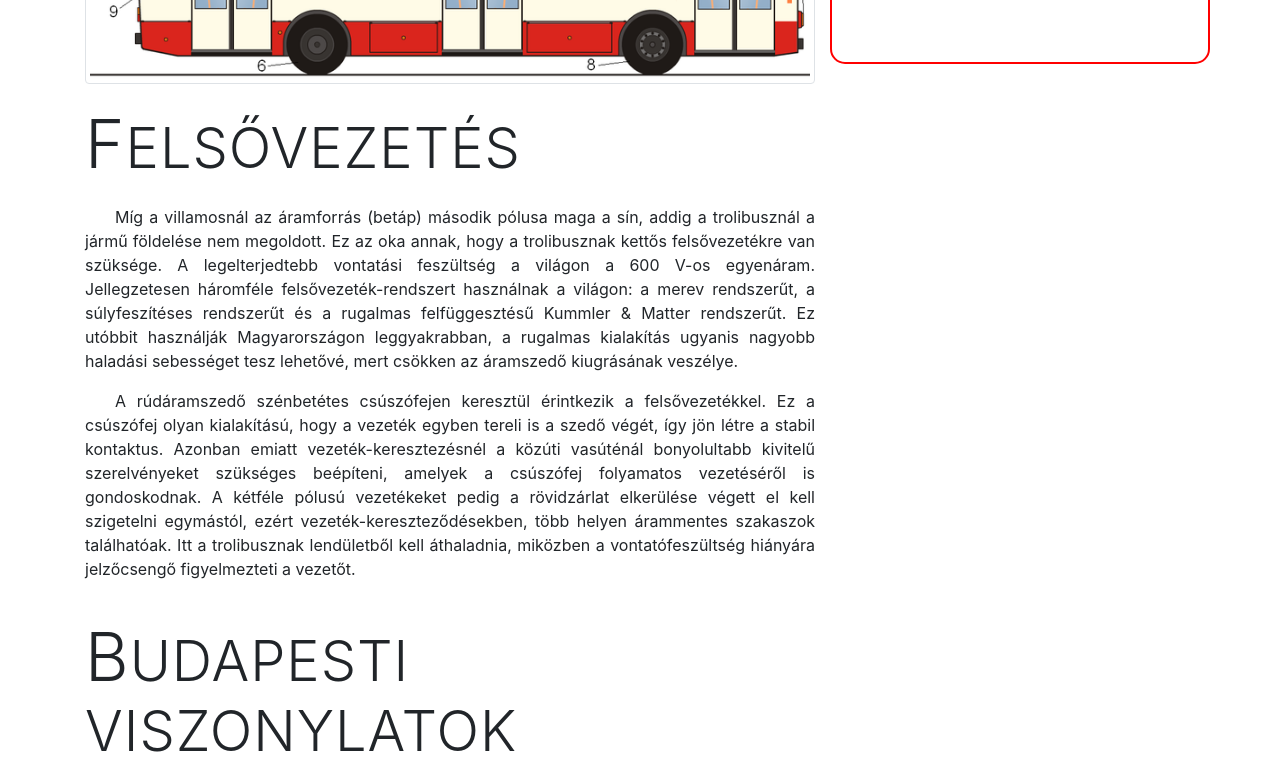
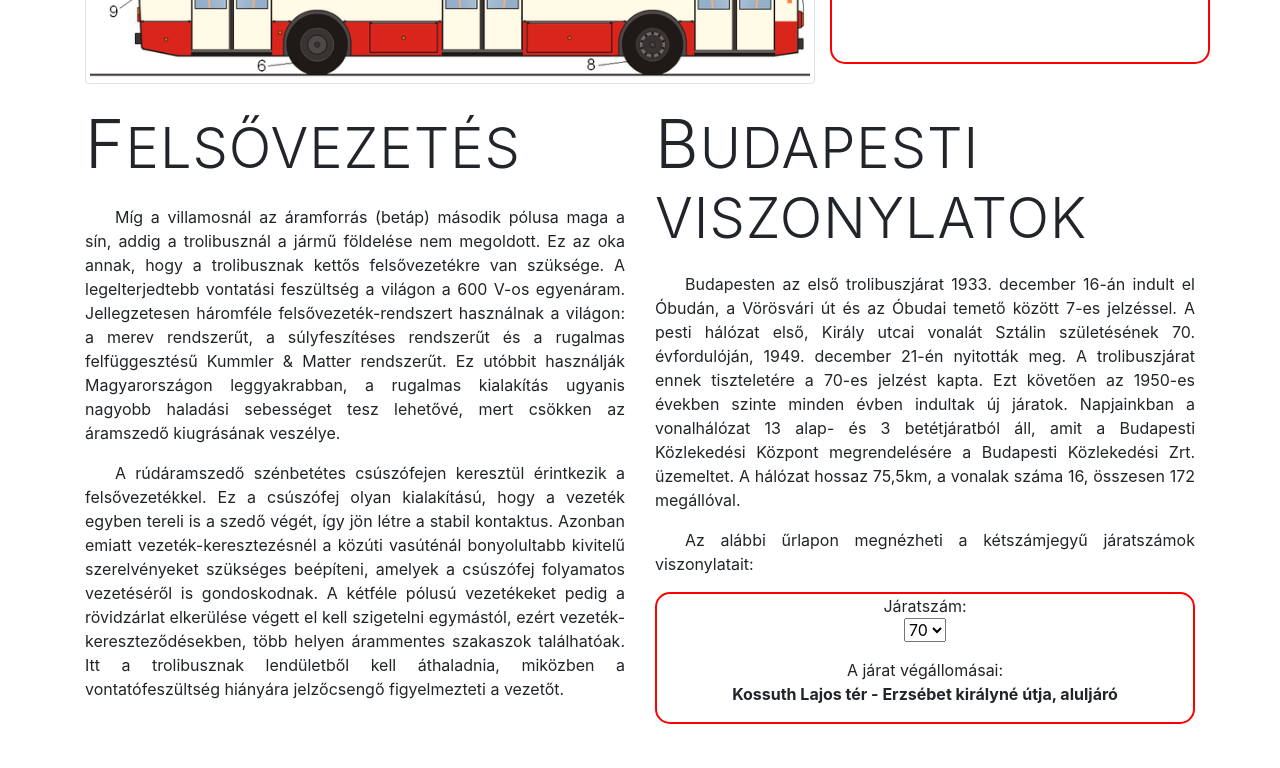
Before and after one commit to kuszd24d/trolibusz, a plain HTML site: page index.html in a window 1280 px wide. Shown: the part 1598-2366 px from the top of the page. Drawn offline with Linux system fonts and the light colour scheme.

Commit message:
fdvvvvddsf

```diff
--- a/index.html
+++ b/index.html
@@ -129,7 +129,7 @@
     </div>
     </div>
     <div class="row">
-    <div class="col-lg-8" id="felsovezetes">
+    <div class="col-lg-6" id="felsovezetes">
       <h2 class="display-4">Felsővezetés</h2>
       <p>Míg a villamosnál az áramforrás (betáp) második pólusa maga a sín, addig a trolibusznál a jármű földelése nem megoldott. Ez az oka annak, hogy a trolibusznak kettős felsővezetékre van szüksége. A legelterjedtebb vontatási feszültség a világon a 600 V-os egyenáram. Jellegzetesen háromféle felsővezeték-rendszert használnak a világon: a merev rendszerűt, a súlyfeszítéses rendszerűt és a rugalmas felfüggesztésű Kummler & Matter rendszerűt. Ez utóbbit használják Magyarországon leggyakrabban, a rugalmas kialakítás ugyanis nagyobb haladási sebességet tesz lehetővé, mert csökken az áramszedő kiugrásának veszélye.</p>
       <p>A rúdáramszedő szénbetétes csúszófejen keresztül érintkezik a felsővezetékkel. Ez a csúszófej olyan kialakítású, hogy a vezeték egyben tereli is a szedő végét, így jön létre a stabil kontaktus. Azonban emiatt vezeték-keresztezésnél a közúti vasúténál bonyolultabb kivitelű szerelvényeket szükséges beépíteni, amelyek a csúszófej folyamatos vezetéséről is gondoskodnak. A kétféle pólusú vezetékeket pedig a rövidzárlat elkerülése végett el kell szigetelni egymástól, ezért vezeték-kereszteződésekben, több helyen árammentes szakaszok találhatóak. Itt a trolibusznak lendületből kell áthaladnia, miközben a vontatófeszültség hiányára jelzőcsengő figyelmezteti a vezetőt.</p>
```
